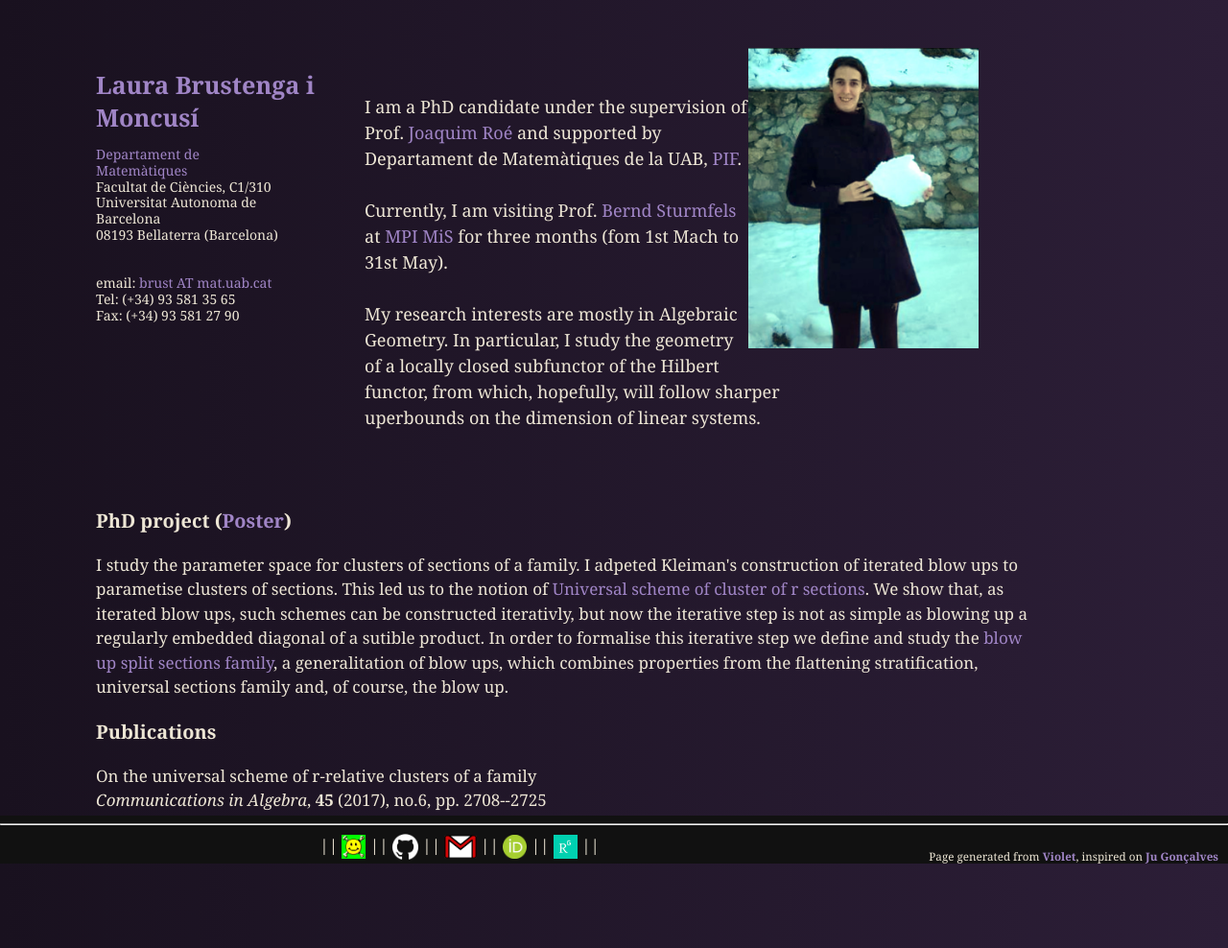
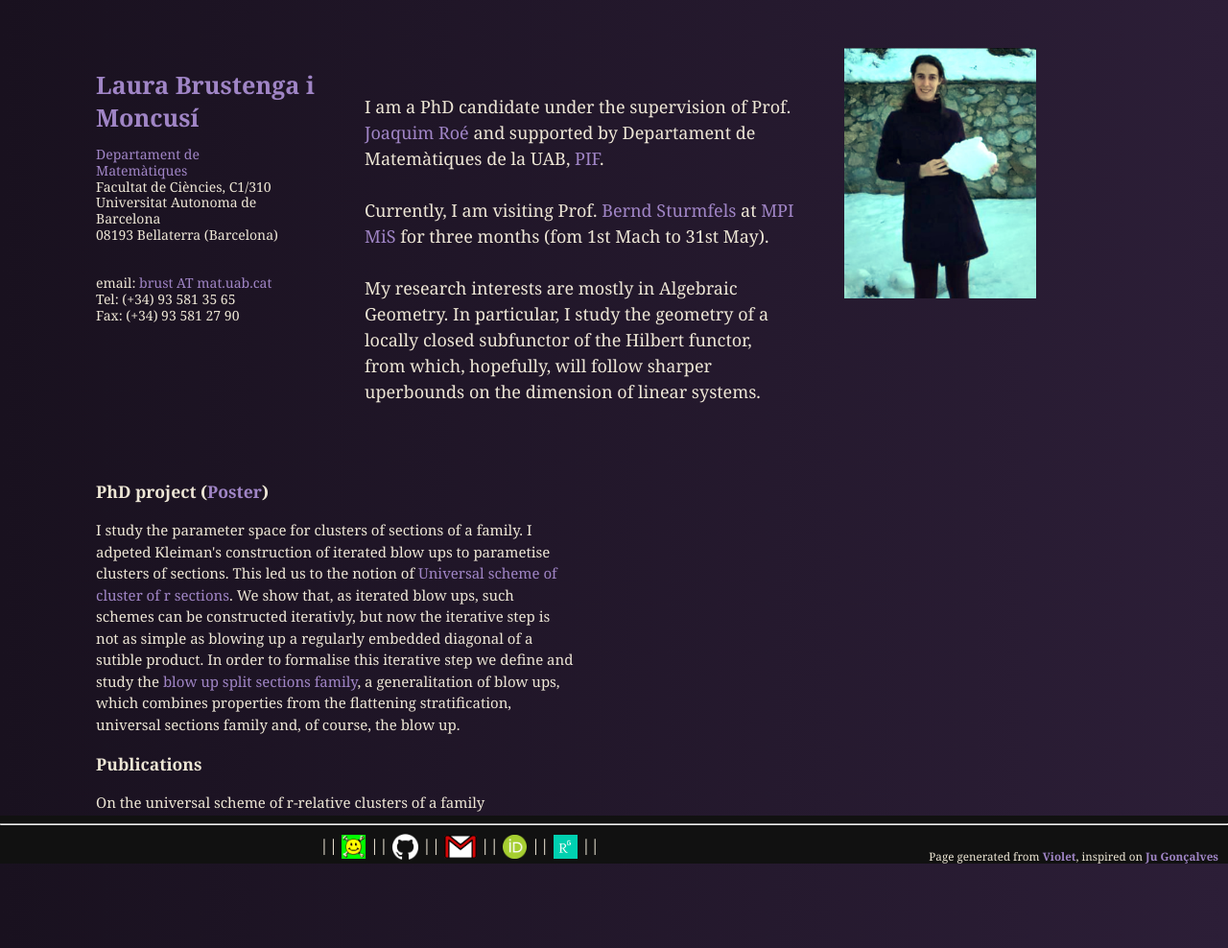
Before and after one commit to LauraBMo/LauraBMo.github.io, a Jekyll site: the page built from index.html, in a window 1280 px wide. Shown: the whole page at 96% size. Built offline with Jekyll 4.4.1, drawn with Linux system fonts in a browser that asks for light colours.

Commit message:
first attempt
Quite good, but it is aligned full right!

```diff
--- a/_sass/header.sass
+++ b/_sass/header.sass
@@ -13,10 +13,6 @@ header
   @media #{$small}
     width: 100%
 
-  img
-    width: 80%
-    margin-bottom: 5px
-
   p
     margin-bottom: 20px
     width: 80%
@@ -24,9 +20,3 @@ header
 
   small
     font-size: 0.7em
-
-nav
-  width: 300px
-  padding: 0 0 15px
-  position: relative
-  float: right
--- a/_sass/section.sass
+++ b/_sass/section.sass
@@ -1,6 +1,13 @@
 .publications
   font-family: $font
-  font-size: 17px
+  font-size: 15px
+  max-width: 500px
+
+.myimg
+    position: relative
+    float: right
+    img
+      ALIGN: left
 
 .content
   @media #{$below} /* when it is show _below_ header */
--- a/index.html
+++ b/index.html
@@ -20,9 +20,9 @@ title: Home
   </p>
 </header>
 
-<nav>
-  <img alt="{{ site.name }} picture" src="{{ site.picture }}" width="80%" />
-</nav>
+<section class="myimg">
+  <img width="200px" alt="{{ site.name }} picture" src="{{ site.picture }}" />
+</section>
 
 <section class="content">
   <p>
```
